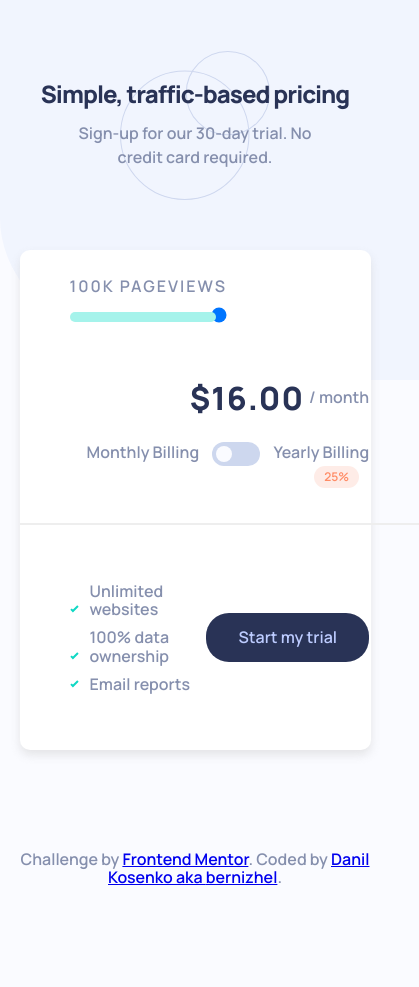
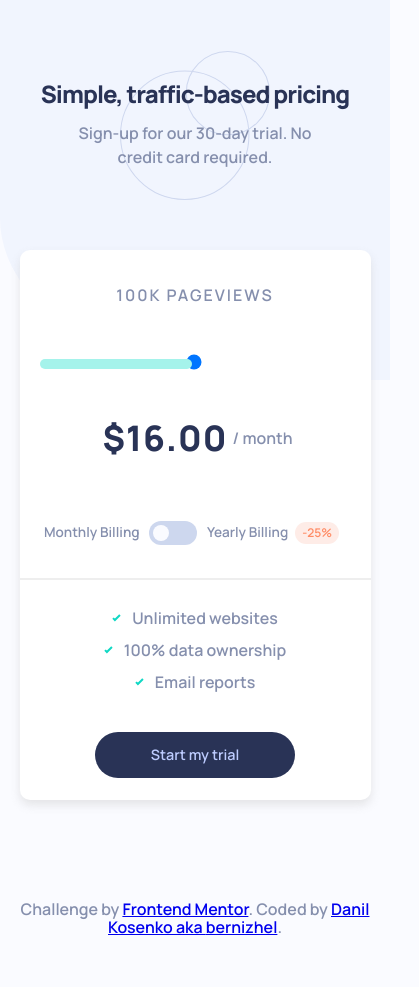
Before and after one commit to bernizhel/interactive-pricing-component, a website built with webpack: page src/index.html in a window 390 px wide. Shown: the whole page, 419 px wide, since content can reach past the window. Before the commit the page ends 937 px from the top, so only its background shows below. Built offline with nearby package versions, Linux system fonts and the light colour scheme.

Commit message:
Added mobile responsiveness, some small changes. Complete Project.

```diff
--- a/src/index.html
+++ b/src/index.html
@@ -32,7 +32,9 @@
                     </div>
                     <div class="pricing__billing billing">
                         Monthly Billing
-                        <input type="checkbox" class="billing__toggle">
+                        <label for="toggle-button">
+                            <input type="checkbox" class="billing__toggle" id="toggle-button">
+                        </label>
                         <span class="billing__discount">Yearly Billing</span>
                     </div>
                 </div>
--- a/src/index.js
+++ b/src/index.js
@@ -6,5 +6,5 @@ import '@js/range';
 
 // some issues between firefox and other browsers while displaying input[type="range"]
 if (navigator.userAgent.match(/firefox/i)) {
-    import('@s/ff-range.scss');
+    import('@s/firefox.scss');
 }
--- a/src/scripts/range.js
+++ b/src/scripts/range.js
@@ -2,6 +2,7 @@ const range = document.querySelector('#pricing-range');
 
 // to adjust the range bar on load
 document.addEventListener('DOMContentLoaded', styleBar);
+
 range.addEventListener('mousedown', styleThumb);
 range.addEventListener('input', styleBar);
 range.addEventListener('mouseup', unstyleThumb);
--- a/src/styles/ff-range.scss
+++ b/src/styles/firefox.scss
@@ -1,6 +1,5 @@
-// FireFox displays z-index differently than Chrome does,
+// Firefox displays z-index differently than Chrome does,
 // so I had to make this file to make styles available only in FF agent
-// (importing using JS)
 
 .pricing__range {
   label {
--- a/src/styles/main.scss
+++ b/src/styles/main.scss
@@ -69,7 +69,7 @@ body {
 // PRICING
 .pricing {
   @include grid($tc: 1fr 1fr, $tr: 40% 40% 20%, $ai: center);
-  padding: 25px 50px;
+  padding: $inner-blocks-padding;
   &__pageviews {
     text-align: left;
     grid-column: 1 / 2;
@@ -85,7 +85,7 @@ body {
     &--bigger {
       display: inline-block;
       margin: 5px;
-      @include text($size: 2rem, $color: $headers-text-color,
+      @include text($size: 2.2rem, $color: $headers-text-color,
                     $spacing: 1px, $weight: $bold-weight);
     }
   }
@@ -208,7 +208,7 @@ body {
 // CONFIRMATION
 .confirmation {
   @include flex($ai: center, $jc: space-between);
-  padding: 25px 50px;
+  padding: $inner-blocks-padding;
   &__button {
     @include click-input;
     width: 200px;
@@ -224,13 +224,13 @@ body {
 }
 
 .services {
-  text-align: left;
+  @include flex($direction: column);
   &__text {
     position: relative;
-    margin: 10px 0 10px (-$services_check_margin);
+    margin: 7px 0 7px (-$services_check_margin);
   }
   &__text::before {
-    display: inline-block;
+    display: block;
     position: absolute;
     content: url($services_check_source);
     left: $services_check_margin;
--- a/src/styles/media.scss
+++ b/src/styles/media.scss
@@ -7,7 +7,6 @@
   body {
     background-size: 500vw 45vh;
   }
-
   // HEADER
   .header {
     &__head {
@@ -20,37 +19,71 @@
       font-size: 1rem;
     }
   }
-
   // COMPONENT
   .component {
-    min-height: 500px;
-    grid-template-rows: 55% 45%;
+    overflow: hidden;
+    min-height: 550px;
+    grid-template-rows: 60% 40%;
   }
-
   // PRICING
   .pricing {
-    grid-template-rows: 10% repeat(3, 30%);
+    grid-template-rows: 25% 15% 35% 25%;
+    grid-template-columns: 1fr;
+    padding: $inner-blocks-padding-mobile;
     &__pageviews {
       grid-column: 1 / 3;
       grid-row: 1 / 2;
+      justify-self: center;
     }
     &__price {
       grid-column: 1 / 3;
       grid-row: 3 / 4;
+      justify-self: center;
     }
-    &__slider {
+    &__range {
       grid-column: 1 / 3;
       grid-row: 2 / 3;
+      align-self: center;
+      input[type='range'] {
+        width: 100%;
+      }
     }
     &__billing {
       grid-column: 1 / 3;
       grid-row: 4 / 5;
     }
   }
-
   .billing {
+    font-size: 0.85rem;
+    text-align: center;
+    white-space: nowrap;
+    &__toggle {
+      margin: 0 7px;
+    }
     &__discount::after {
       content: $discount-content-mobile;
+      padding: $discount-top-and-bottom-padding 7px;
+      margin: 0 7px;
     }
   }
+  // CONFIRMATION
+  .confirmation {
+    flex-direction: column;
+    justify-content: space-around;
+    padding: $inner-blocks-padding-mobile;
+    &__button {
+      font-size: 0.9rem;
+    }
+  }
+  .services {
+    align-items: center;
+  }
 }
+
+// SMALLER SCREENS
+@media only screen and (max-width: $tiny-width) {
+  .billing {
+    white-space: normal;
+    line-height: 2rem;
+  }
+}
--- a/src/styles/vars.scss
+++ b/src/styles/vars.scss
@@ -5,7 +5,8 @@ $bold-weight: 800;
 $regular-weight: 600;
 $text-color: hsl(225, 20%, 60%);
 $ugly-width: 1440px;
-$mobile-width: 500px;
+$mobile-width: 560px;
+$tiny-width: 360px;
 // implying that 1rem = 16px to convert rem to pixels
 $rem-in-pixels: 16px;
 
@@ -30,6 +31,8 @@ $toggle-button-slider-size-difference: 8px;
 
 // COMPONENT
 // component general
+$inner-blocks-padding: 25px 50px;
+$inner-blocks-padding-mobile: 5px 20px;
 $component-background-color: #fff;
 $component-shadow-color: #ccc7;
 $component-divider-color: #eee;
@@ -38,7 +41,7 @@ $headers-text-color: hsl(227, 35%, 25%);
 $discount-background-color: hsl(14, 92%, 95%);
 $discount-text-color: hsl(15, 100%, 70%);
 $discount-content: '25% discount';
-$discount-content-mobile: '25%';
+$discount-content-mobile: '-25%';
 $discount-top-and-bottom-padding: 5px;
 $discount-text-size: 0.75rem;
 // services
```
Also changed, not shown: src/scripts/toggle.js (line endings or trailing spaces).
